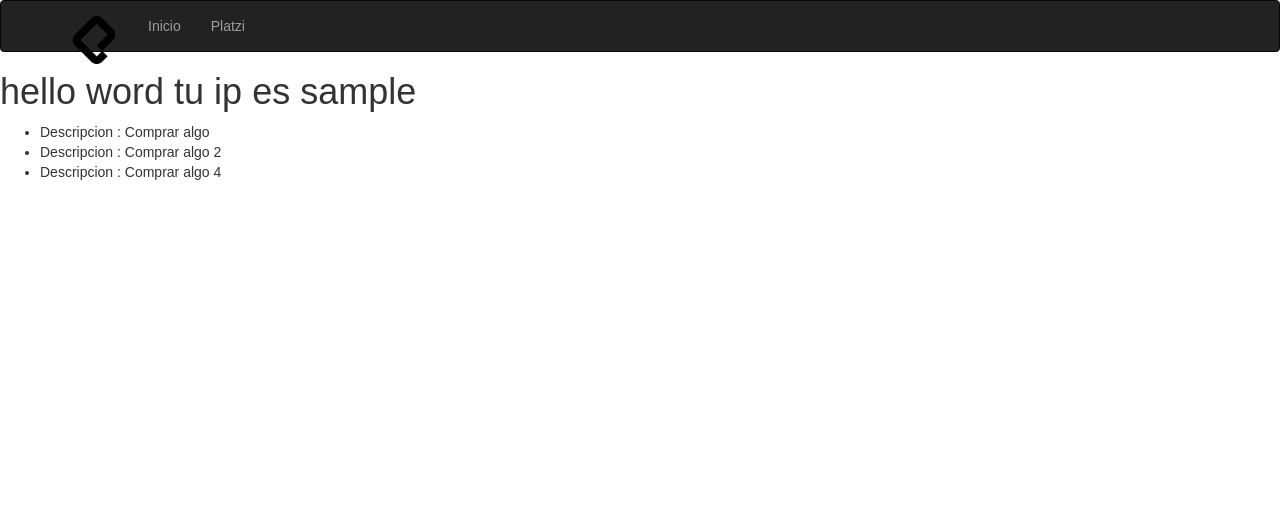
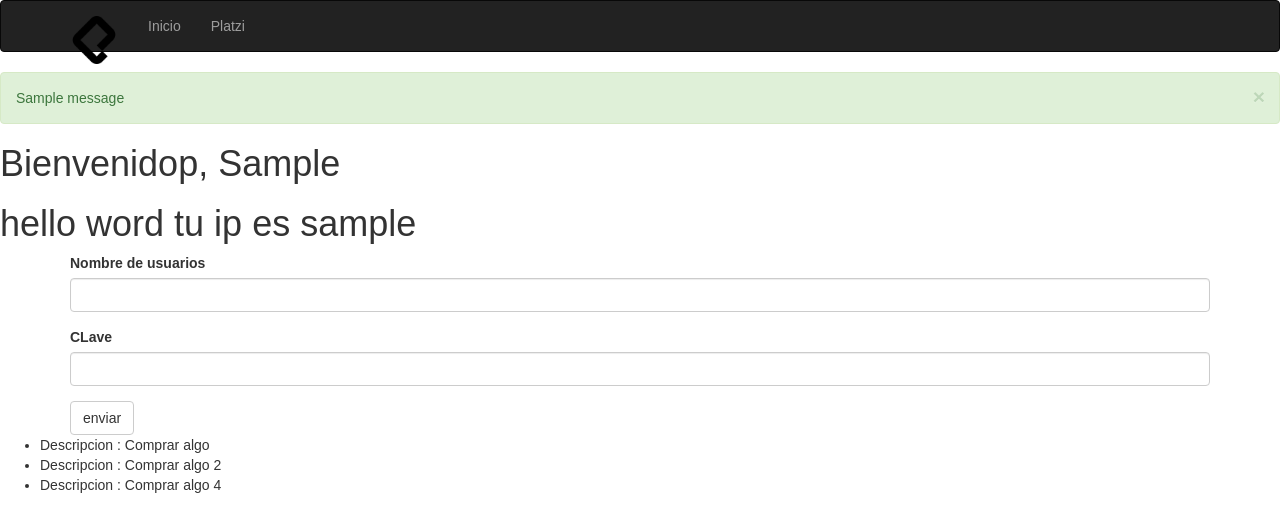
Before and after one commit to joabaeza/flask-dev0, a Flask app: page /hello in a window 1280 px wide. Shown: the top 532 px of the page. Run offline with Flask 3, Linux system fonts and the light colour scheme; the visitor is signed in with stand-in values (Sample User, id 1); one stand-in notice (Sample message) is shown; some libraries are stand-ins or nearby versions.

Commit message:
clase 19

```diff
--- a/main.py
+++ b/main.py
@@ -1,10 +1,10 @@
-from flask import Flask, request,make_response, redirect, render_template,session
+from flask import Flask ,request,make_response, redirect, render_template,session,url_for, flash
 from flask_bootstrap import Bootstrap
 from flask_wtf import FlaskForm
-from wtforms.fields import StringField,PasswordField
+from wtforms.fields import StringField, PasswordField, SubmitField
 from wtforms.validators import DataRequired
 """
-17 4:28
+18
 """
 
 
@@ -20,8 +20,9 @@ botstrap = Bootstrap(app)
 
 
 class LoginForm(FlaskForm):
-    username = StringField('Nombre de usuarios')
-    password = PasswordField('CLave')
+    username = StringField('Nombre de usuarios', validators=[DataRequired()])
+    password = PasswordField('CLave', validators=[DataRequired()])
+    submit = SubmitField('enviar')
 
 
 
@@ -48,14 +49,24 @@ def index():
     """response.set_cookie('user_ip',user_ip)"""
     return response
 
-@app.route('/hello')
+
+@app.route('/hello',methods=['get','post'])
 def hello():
     """user_ip = request.cookies.get('user_ip')"""
     user_ip = session.get('user_ip')
+    login_form  = LoginForm()
+    username = session.get('username')
     context = {
         'user_ip' : user_ip,
-        'todos':todos
+        'todos':todos,
+        'login_form':login_form,
+        'username':username,
     }
+    if login_form.validate_on_submit():
+        username = login_form.username.data
+        session['username'] = username
+        flash('nombre de usuario registrado')
+        redirect(url_for('index'))
     return render_template('hello.html', **context )
     '''hello from platzi , tu ip es {}'.format(user_ip)'''
 
--- a/templates/base.html
+++ b/templates/base.html
@@ -12,6 +12,19 @@
         {% block navbar %}
         {% include 'navbar.html' %}
         {% endblock %}
+
+        {% for message in get_flashed_messages() %}
+            <div class="alert alert-success alert-dismissible">
+                <button type="button" data-dismiss="alert" class="close">&times;</button>
+                {{message}}
+
+            </div>
+        {% endfor%}
     {% block content %}
     {% endblock %}
+
+    {% block scripts %}
+    {{ super() }}
+    {% endblock %}
+
 {% endblock %}
--- a/templates/hello.html
+++ b/templates/hello.html
@@ -1,5 +1,6 @@
 {% extends 'base.html' %}
 {% import 'macros.html' as macros%}
+{% import 'bootstrap/wtf.html' as wtf %}
 {% block title %}
 {{ super () }}
  Bienveniodo
@@ -7,11 +8,23 @@
 
 
 {% block content %}
+    {% if username   %}
+        <h1>Bienvenidop, {{username | capitalize }} </h1>
+    {% endif %}
     {% if user_ip %}
         <h1>hello word tu ip es {{user_ip}} </h1>
     {% else %}
         <a href="{{url_for('index')}}">aaaaaaaaaa</a>
     {% endif %}
+
+    <div class="container">
+        <!--<form action="{{url_for('hello')}}" method="post">
+            {{login_form.username}}
+            {{login_form.username.label}}
+            {{login_form.submit}}
+        </form>-->
+        {{wtf.quick_form(login_form)}}
+    </div>
 
 <ul>
 {% for todo in todos %}
```
